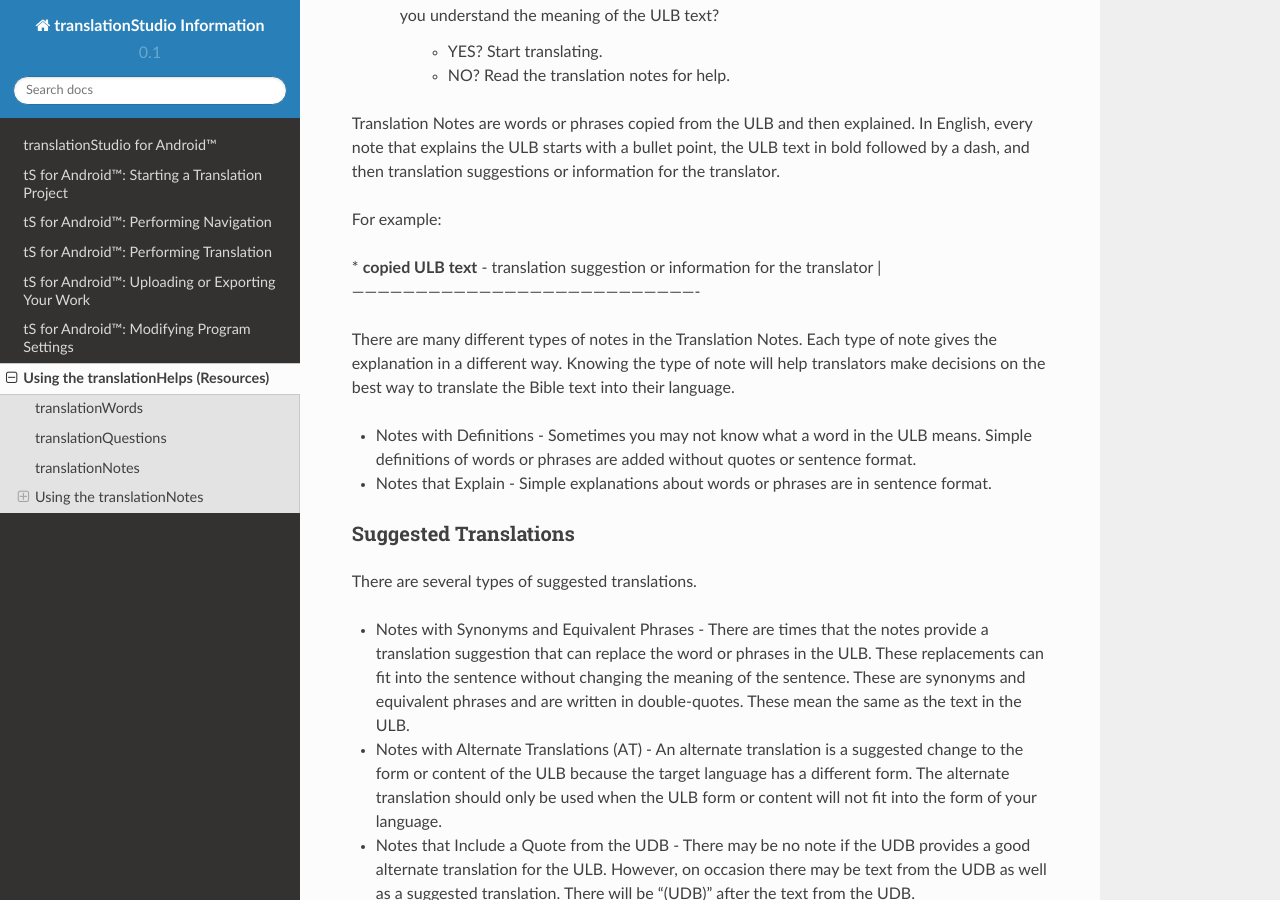
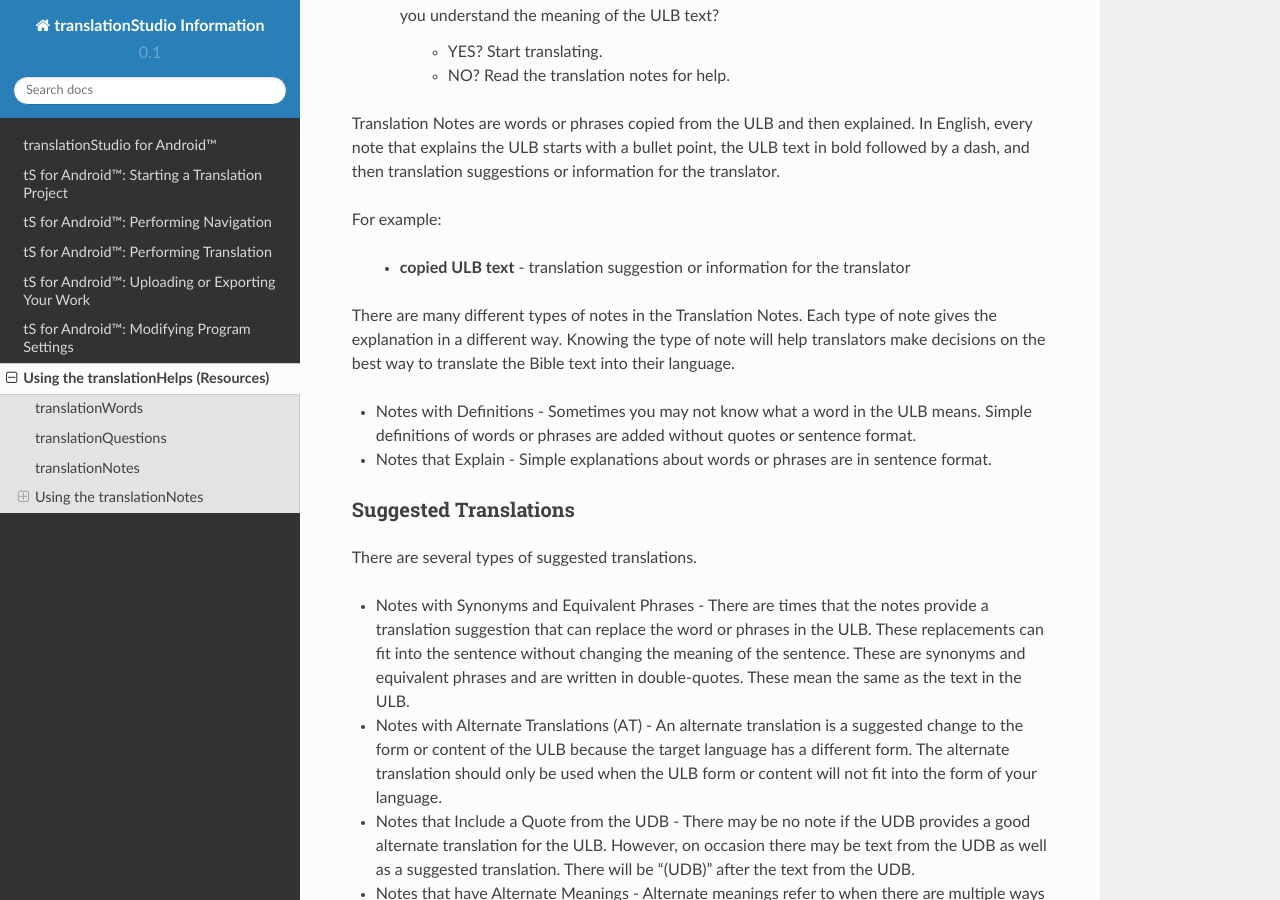
Before and after one commit to unfoldingWord-dev/translationStudio-Info, a Sphinx documentation site: the page built from docs/Helps.rst, in a window 1280 px wide and 900 px high, scrolled down 1270 px. Built offline with Sphinx 7.4.7 and the Read the Docs theme 2.0.0, drawn with Linux system fonts in a browser that asks for light colours; pages that are not in the unit, such as notebooks, are missing from menus.

```diff
--- a/docs/Helps.rst
+++ b/docs/Helps.rst
@@ -49,9 +49,8 @@ Translation Notes are words or phrases copied from the ULB and then explained. I
 
 For example:
 
- ----------------------------------------------------------------------------------
-| *	**copied ULB text** - translation suggestion or information for the translator |
- ----------------------------------------------------------------------------------
+ *	**copied ULB text** - translation suggestion or information for the translator
+
 
 There are many different types of notes in the Translation Notes. Each type of note gives the explanation in a different way. Knowing the type of note will help translators make decisions on the best way to translate the Bible text into their language.
 
```
